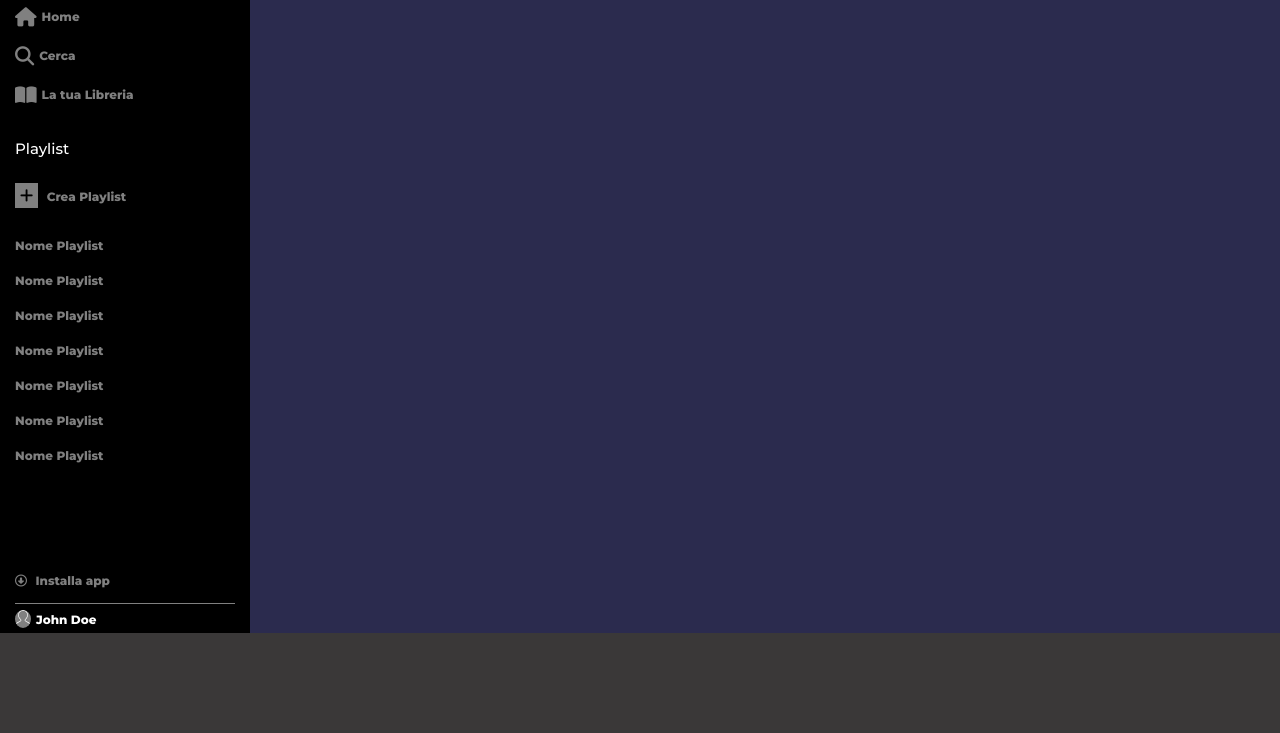
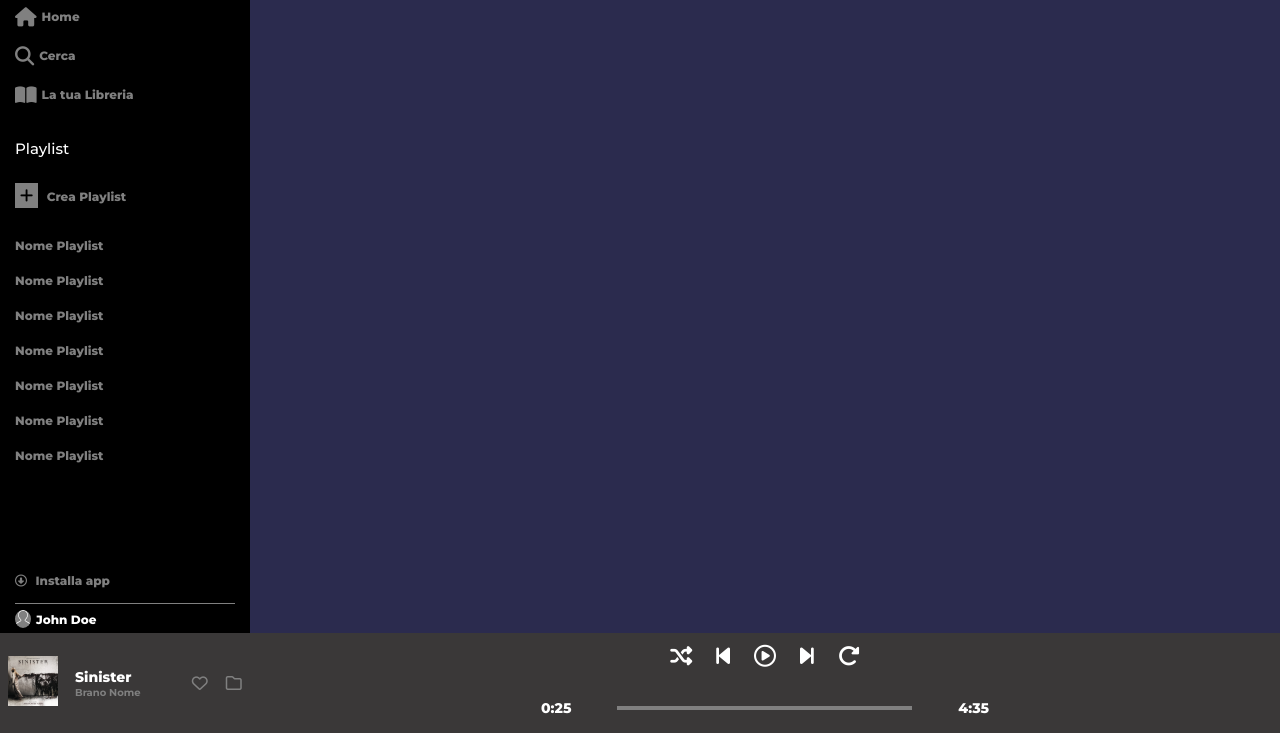
Before and after one commit to DaveCorleto/html-css-spotifyweb, a plain HTML site: page index.html in a window 1280 px wide. Shown: the part 67-800 px from the top of the page. Drawn offline with Linux system fonts and the light colour scheme; a web font is replaced by a local one.

Commit message:
player started

```diff
--- a/css/style.css
+++ b/css/style.css
@@ -52,6 +52,8 @@ nav ul li{
     padding-top: 10px;
     display: flex;
     align-items: center;
+    position: relative;
+    z-index: 3;
 }
 
 nav ul {
@@ -91,7 +93,15 @@ nav ul li i {
     left: 15px;
     height: 60px;
     width: calc(100% - 30px);
+    z-index: 2;
 }
+
+/* Per far "sparire" .utente al restringersi dell'altezza...  */
+
+@media all and (max-height:700px) {
+    .utente {display: none;}
+}
+
 
 .profile {
     color: white;
@@ -123,9 +133,88 @@ nav ul li i {
     box-sizing: border-box;
     position: relative;
     display: none;
+    z-index: 2;
 }
 
+/* Sezione .play-bar  */
 
+.play-bar {
+    position: relative;
+    z-index: 999;
+    display: flex;
+    justify-content: space-between;
+}
+
+.info-artist {
+    display: flex;
+    max-width: 250px;
+    justify-content: space-around;
+    align-items: center;
+    box-sizing: border-box;
+
+
+}
+
+.mini-card, .saves {
+    flex-basis: 20%;
+}
+.song-credits {
+    flex-basis: 40%;
+    display: flex;
+    flex-direction: column;
+    align-items: flex-start;
+}
+
+.mini-card img {
+    max-width: 100%;
+}
+
+.title, .start, .end {
+    color: white;
+    font-weight: 800;
+    font-size: 14px;
+}
+
+.brano-nome {
+    font-weight: 700;
+    font-size: 10px;
+}
+
+.saves {
+    display: flex;
+    justify-content: space-between;
+}
+
+.player {
+    display: flex;
+    max-width: 55%;
+    min-width: 35%;
+    flex-direction: column;
+    justify-content: center;
+}
+
+.player-top, .player-bottom {
+    flex-basis: 90%;
+    display: flex;
+    color: white;
+}
+.player-top {
+    justify-content: center;
+    font-size: 22px;
+}
+
+.player-top i {
+    padding: 0.75rem;
+}
+.player-bottom {
+    align-items: center;
+    justify-content: space-between;
+}
+
+.play {
+    min-width: 65%;
+    border: 2px solid grey;
+}
 /* VERSIONE XS  */
 
 @media all and (max-width:480px) {
--- a/index.html
+++ b/index.html
@@ -105,8 +105,33 @@
     </div>
 
     <div class="play-bar">
-        <div class="info-artist"></div>
-        <div class="player"></div>
+        <div class="info-artist">
+            <div class="mini-card">
+                <img src="img/sinister.jpeg" alt="sinister">
+            </div>
+            <div class="song-credits">
+                <div class="title">Sinister</div>
+                <div class="brano-nome">Brano Nome</div>
+            </div>
+            <div class="saves">
+                <i class="fa-regular fa-heart"></i>
+                <i class="fa-regular fa-folder"></i>
+            </div>
+        </div>
+        <div class="player">
+            <div class="player-top">
+                <i class="fa-solid fa-shuffle"></i>
+                <i class="fa-solid fa-backward-step"></i>
+                <i class="fa-regular fa-circle-play"></i>
+                <i class="fa-solid fa-forward-step"></i>
+                <i class="fa-solid fa-rotate-right"></i>
+            </div>
+            <div class="player-bottom">
+                <div class="start">0:25</div>
+                <div class="play"></div>
+                <div class="end">4:35</div>
+            </div>
+        </div>
         <div class="options"></div>
     </div>
 
```
